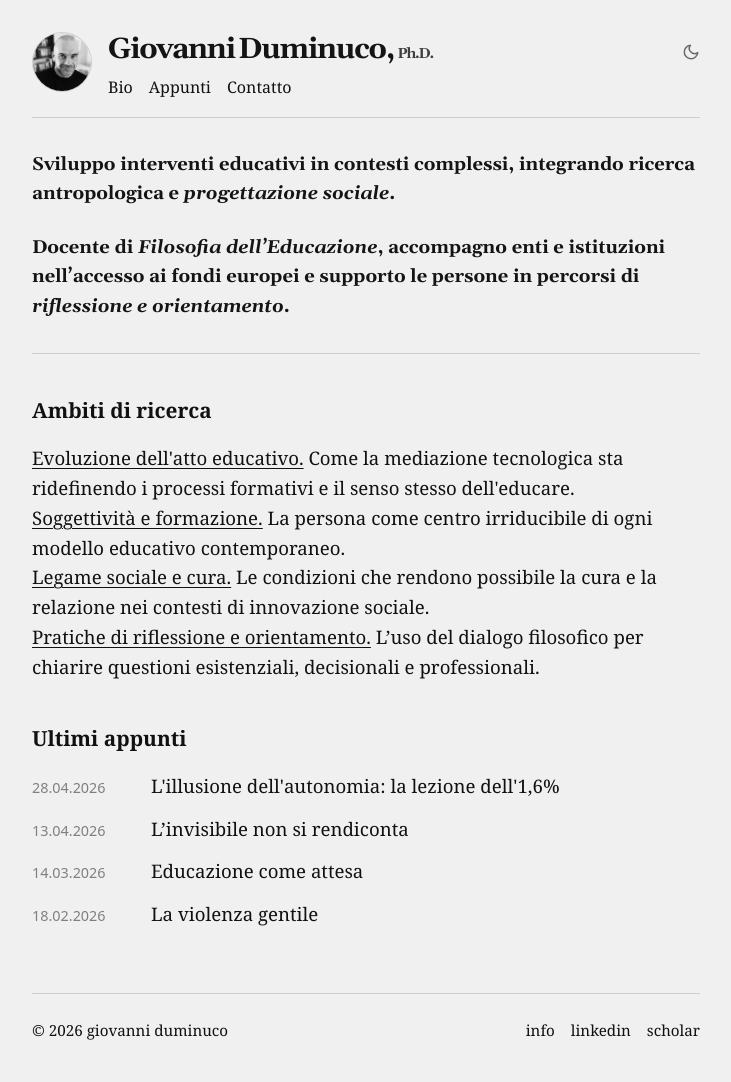
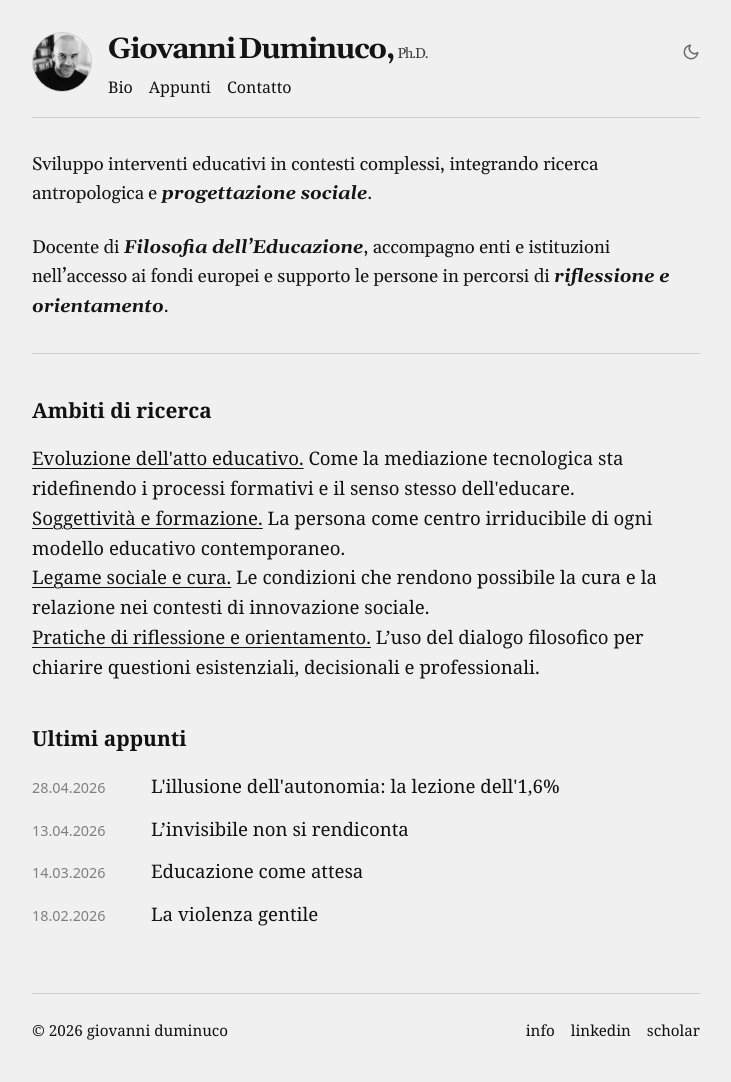
Before and after one commit to dumgio/dumgio.github.io, a Jekyll site: the page built from index.html, in a window 1280 px wide. Shown: the whole page, without its empty margins (274-1005 px from the left). Built offline with Jekyll 4.4.1, drawn with Linux system fonts in a browser that asks for light colours; some web fonts are replaced.

Commit message:
Update default.html

```diff
--- a/_layouts/default.html
+++ b/_layouts/default.html
@@ -8,7 +8,7 @@
 
     <link rel="preconnect" href="https://fonts.googleapis.com">
     <link rel="preconnect" href="https://fonts.gstatic.com" crossorigin>
-    <link href="https://fonts.googleapis.com/css2?family=Gelasio:ital,wght@0,700;1,700&display=swap" rel="stylesheet">
+    <link href="https://fonts.googleapis.com/css2?family=Gelasio:ital,wght@0,400;0,700;1,700&display=swap" rel="stylesheet">
 
     <script>
         (function() {
@@ -99,8 +99,8 @@
             color: var(--title-color);
             margin: 0;
             white-space: nowrap;
-            letter-spacing: -0.04em; /* Avvicina le lettere e le parole */
-            word-spacing: -0.1em;    /* Riduce lo spazio tra Giovanni e Duminuco */
+            letter-spacing: -0.04em;
+            word-spacing: -0.1em;
         }
 
         .phd-text { font-size: 0.9rem; font-weight: 400; opacity: 0.8; }
@@ -171,7 +171,7 @@
         @media screen and (max-width: 620px) {
             body { font-size: 1.125rem !important; }
             .profile-photo { width: 50px; height: 50px; }
-            .title h1 { font-size: 24px; } /* Leggermente più piccolo su mobile per evitare tagli */
+            .title h1 { font-size: 24px; }
             .footer-container { flex-direction: column; gap: 1rem; align-items: flex-start; }
         }
     </style>
```
